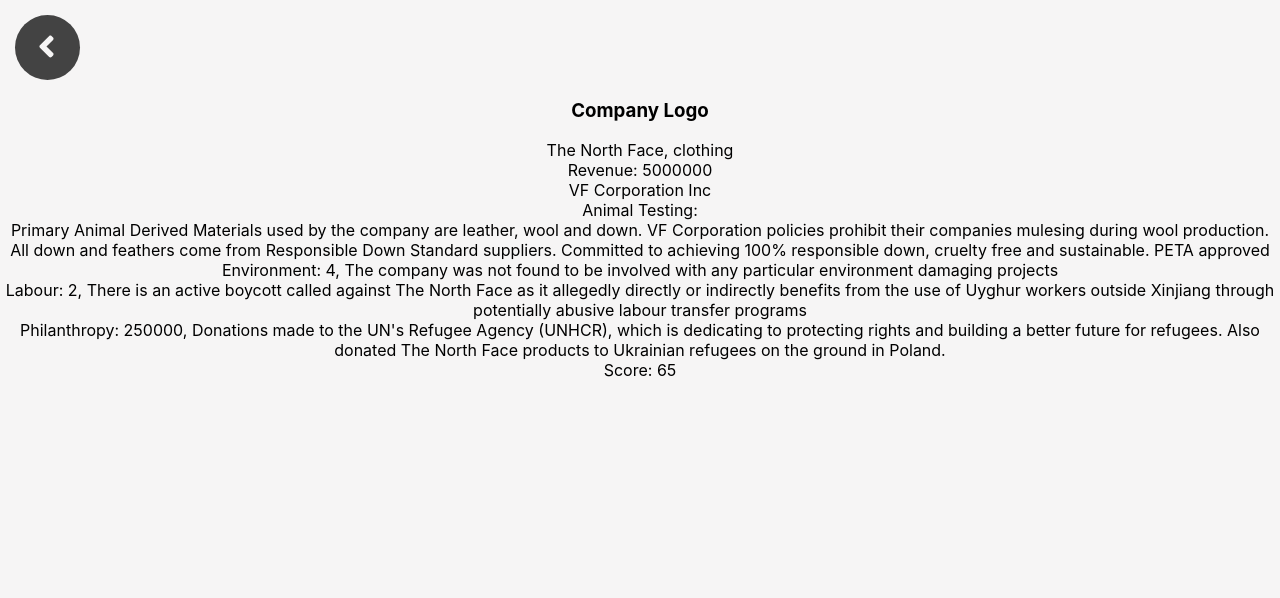
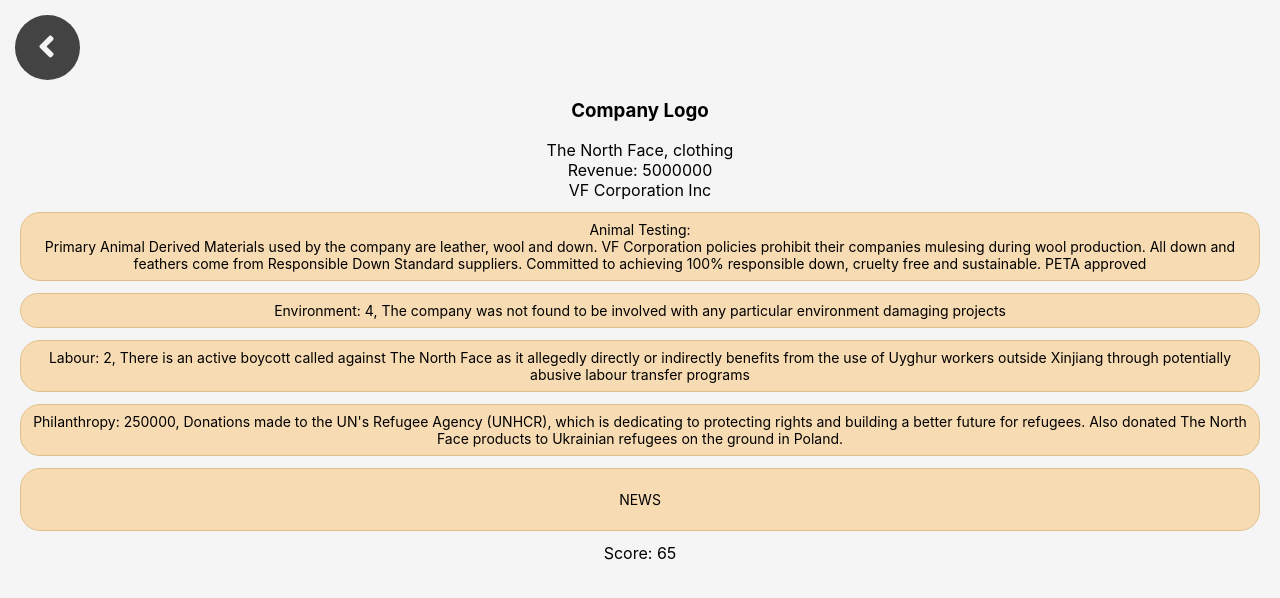
Before and after one commit to bowerscodes/ethical-brands-app, a React (Create React App) app: page /search-results in a window 1280 px wide. Shown: the top 598 px of the page. Built offline with nearby package versions, Linux system fonts and the light colour scheme.

Commit message:
Basic styling for InfoCard component

```diff
--- a/src/components/InfoCard.js
+++ b/src/components/InfoCard.js
@@ -1,5 +1,6 @@
 /* eslint-disable react/prop-types */
 import React from "react";
+import "../styles/infocard.css";
 
 const InfoCard = (props) => {
   const {
@@ -19,23 +20,26 @@
   } = props;
   return (
     <>
-      <div className="info-card_company">
+      <div className="info">
         <div>{`${name}, ${category}`}</div>
         <div>Revenue: {revenue}</div>
         <div>{ownership}</div>
       </div>
-      <div className="info-card_animal">
+      <div className="info-card">
         <div>Animal Testing: {anTesting}</div>
         <div>{anInfo}</div>
       </div>
-      <div className="info-card_environment">
+      <div className="info-card">
         <div>Environment: {`${envScore}, ${envInfo}`}</div>
       </div>
-      <div className="info-card_labour">
+      <div className="info-card">
         <div>Labour: {`${labScore}, ${labInfo}`}</div>
       </div>
-      <div className="info-card_philathropy">
+      <div className="info-card">
         <div>Philanthropy: {`${philDonate}, ${philInfo}`}</div>
+      </div>
+      <div className="info-card">
+        <p>NEWS</p>
       </div>
       <div>Score: {totalScore}</div>
     </>
--- /dev/null
+++ b/src/styles/infocard.css
@@ -0,0 +1,12 @@
+.info {
+    margin-bottom: 10px;
+}
+
+.info-card {
+    margin: 12px 20px 12px 20px;
+    padding: 8px;
+    border: solid 1px #DFBF8E;
+    background-color: #F7DBB2;
+    border-radius: 20px;
+    font-size: 14px;
+}
```
